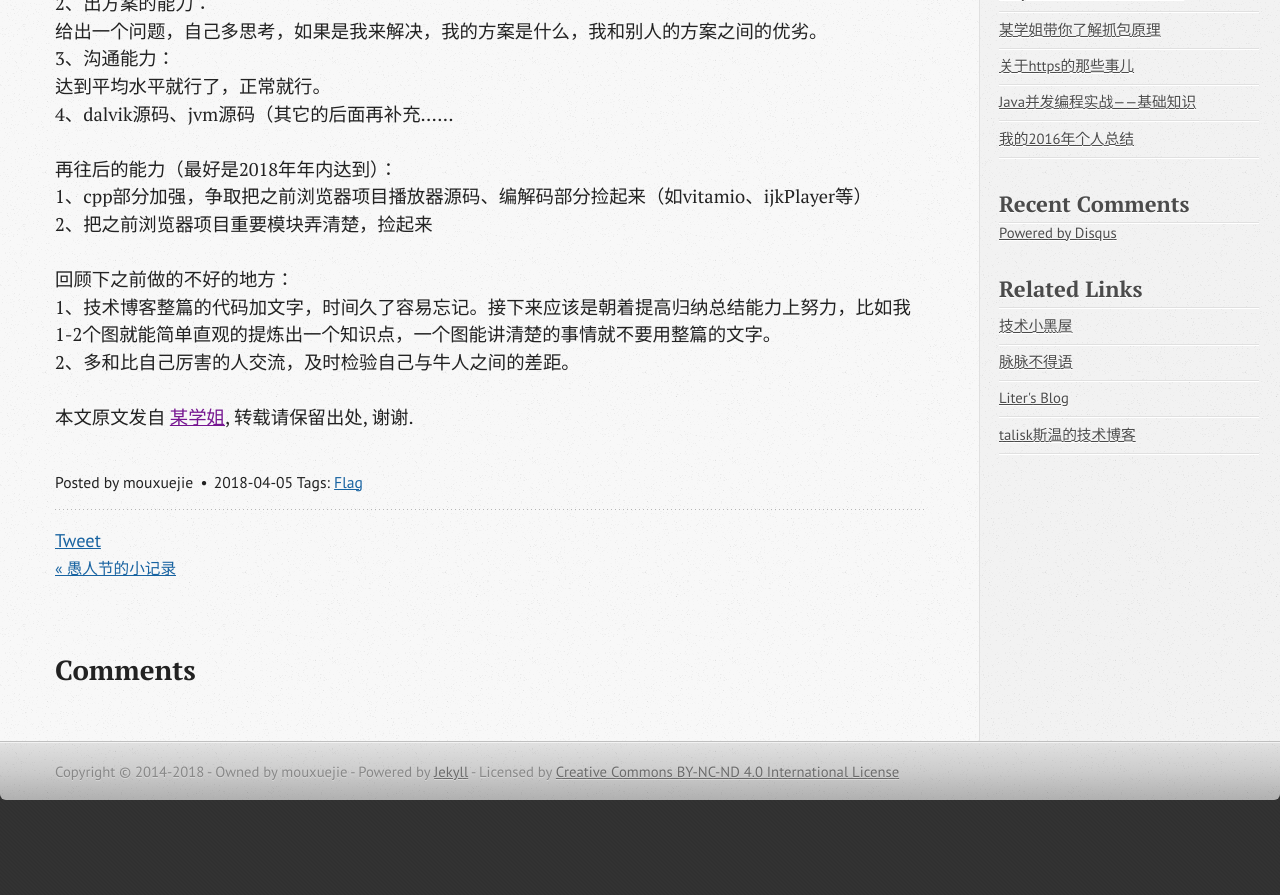
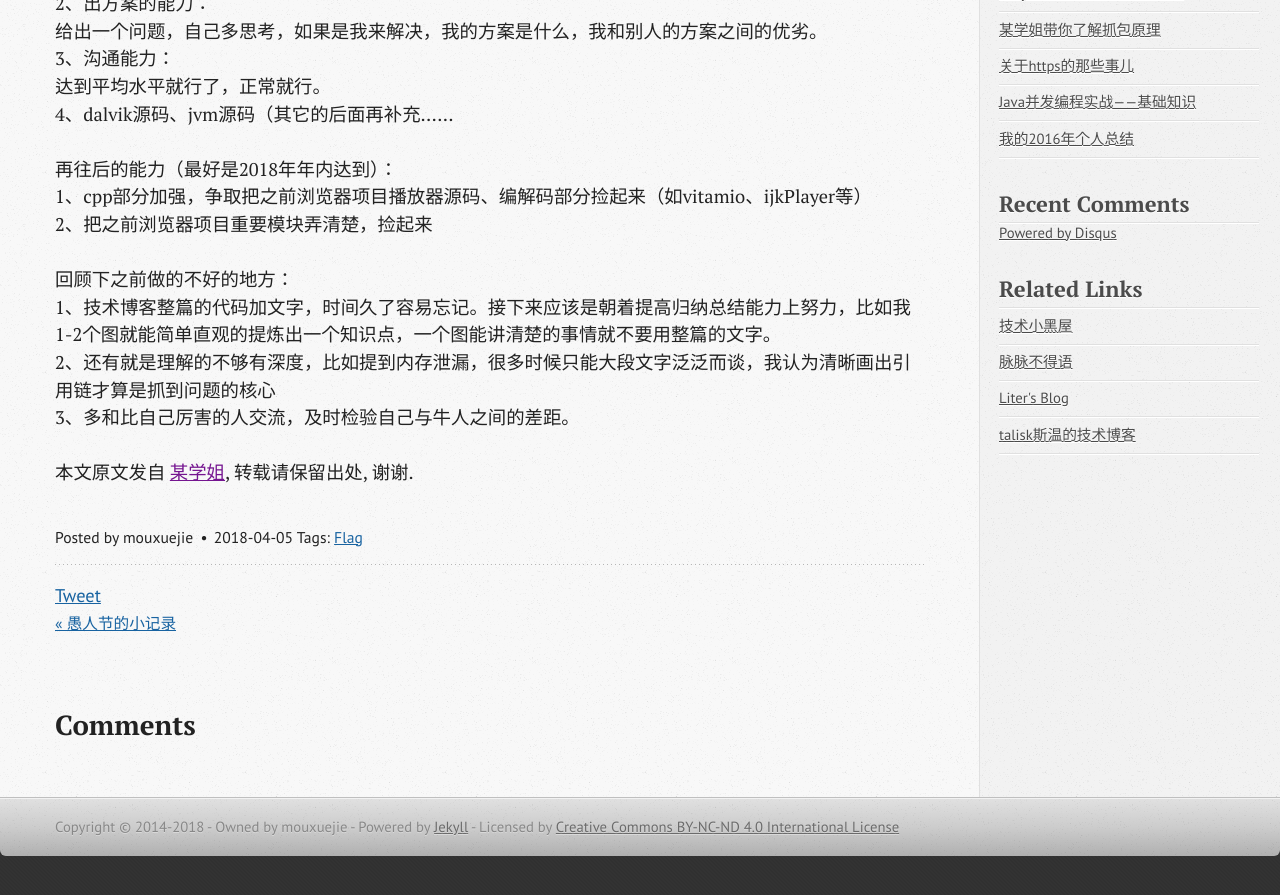
Before and after one commit to wangxinghe/wangxinghe.github.io, a Jekyll site: the page built from _posts/2018-04-05-april-flag.md, in a window 1280 px wide and 900 px high, scrolled down 962 px. Shown: the top 895 px of the window. Built offline with Jekyll 4.4.1, drawn with Linux system fonts in a browser that asks for light colours; comment, search, counter and statistics services are not loaded; before the commit the page ends 1807 px from its top, so only the background shows below that.

Commit message:
[update]2018-04-05-april-flag

```diff
--- a/_posts/2018-04-05-april-flag.md
+++ b/_posts/2018-04-05-april-flag.md
@@ -41,4 +41,5 @@ tags: [Flag]
 
 回顾下之前做的不好的地方：
 1、技术博客整篇的代码加文字，时间久了容易忘记。接下来应该是朝着提高归纳总结能力上努力，比如我1-2个图就能简单直观的提炼出一个知识点，一个图能讲清楚的事情就不要用整篇的文字。
-2、多和比自己厉害的人交流，及时检验自己与牛人之间的差距。
+2、还有就是理解的不够有深度，比如提到内存泄漏，很多时候只能大段文字泛泛而谈，我认为清晰画出引用链才算是抓到问题的核心
+3、多和比自己厉害的人交流，及时检验自己与牛人之间的差距。
```
